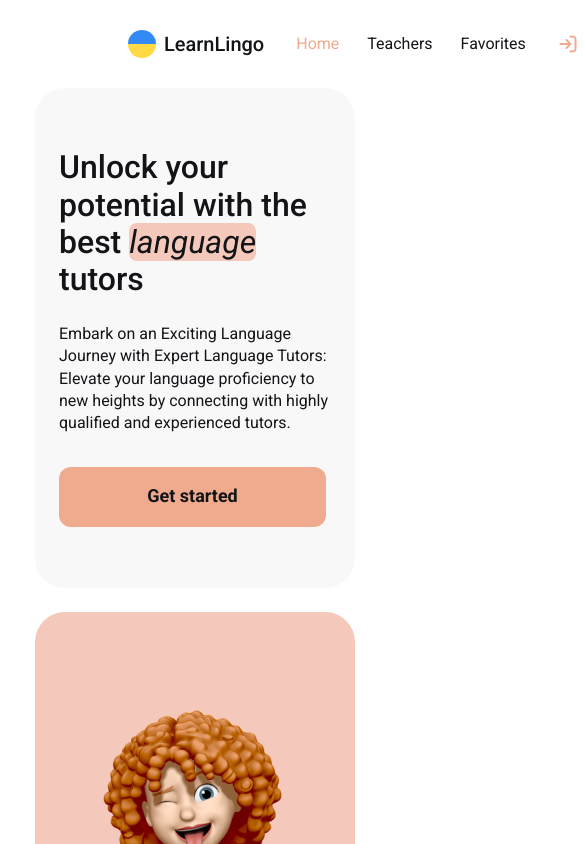
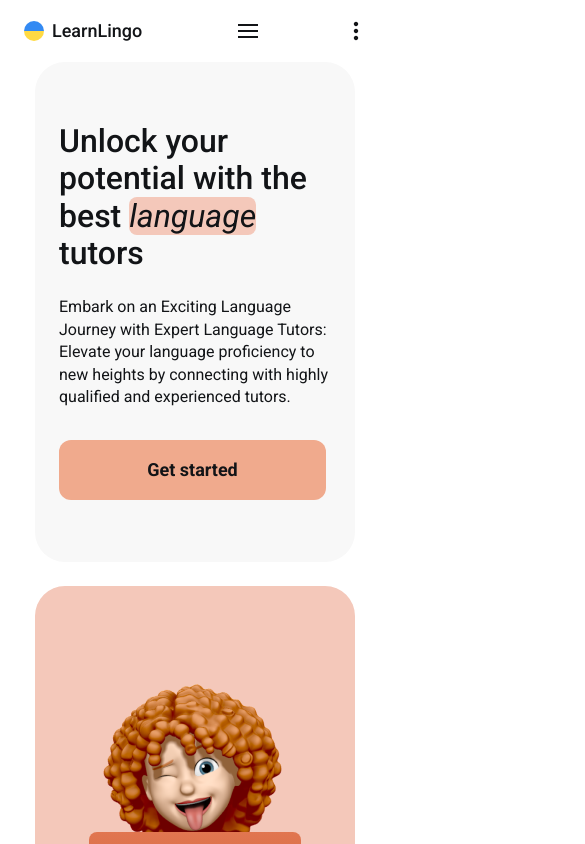
Before and after one commit to MolchanovaOlga/Learn-Lingo, a React (Vite) app: page / in a window 390 px wide. Shown: the top 844 px of the page, 585 px wide, since content can reach past the window. Built offline with nearby package versions, Linux system fonts and the light colour scheme.

Commit message:
Change header in mobile

```diff
--- a/src/components/AuthNav/AuthNav.jsx
+++ b/src/components/AuthNav/AuthNav.jsx
@@ -3,6 +3,7 @@ import sprite from "../../assets/sprite.svg";
 
 const AuthNav = () => {
   return (
+    <>
       <div className={css.authNavContainer}>
         <button type="button" className={css.btnLogIn}>
           <svg className={css.iconLogIn} width="20" height="20">
@@ -14,6 +15,12 @@ const AuthNav = () => {
           Registration
         </button>
       </div>
+      <button type="button" className={css.btnAuthNav}>
+        <svg className={css.iconThreeDots} width="20" height="20">
+          <use href={`${sprite}#icon-dots-three-vertical`}></use>
+        </svg>
+      </button>
+    </>
   );
 };
 
--- a/src/components/AuthNav/AuthNav.module.css
+++ b/src/components/AuthNav/AuthNav.module.css
@@ -1,5 +1,5 @@
 .authNavContainer {
-  display: flex;
+  display: none;
   align-items: center;
   justify-content: center;
   gap: 16px;
@@ -17,6 +17,11 @@
   gap: 8px;
 }
 
+.btnLogIn:hover {
+  color: var(--hover-color);
+  transition: color 200ms linear;
+}
+
 .iconLogIn {
   stroke: var(--main-color);
   fill: transparent;
@@ -24,12 +29,49 @@
   height: 20px;
 }
 
+.btnLogIn:hover .iconLogIn {
+  stroke: var(--hover-color);
+  transition: stroke 200ms linear;
+}
+
 .btnRegister {
   color: var(--main-white-color);
   background-color: var(--black-color);
   border-radius: 12px;
-  width: 166px;
+  width: 120px;
   height: 48px;
   font-weight: 700;
   line-height: 1.25;
 }
+
+.btnRegister:hover {
+  background-color: var(--hover-color);
+  transition: background-color 200ms linear;
+}
+
+.btnAuthNav {
+  display: flex;
+  align-items: center;
+  justify-content: center;
+  background-color: transparent;
+  margin-left: 24px;
+}
+
+.iconThreeDots {
+  fill: var(--black-color);
+  height: 20px;
+}
+
+@media screen and (min-width: 768px) {
+  .authNavContainer {
+    display: flex;
+  }
+
+  .btnAuthNav {
+    display: none;
+  }
+
+  .btnRegister {
+    width: 166px;
+  }
+}
--- a/src/components/Container/Container.module.css
+++ b/src/components/Container/Container.module.css
@@ -1,5 +1,5 @@
 .container {
-  padding: 20px 64px 32px 64px;
+  padding: 20px 0 32px 0;
 }
 
 @media screen and (min-width: 768px) and (max-width: 1439px) {
--- a/src/components/Header/Header.module.css
+++ b/src/components/Header/Header.module.css
@@ -2,6 +2,18 @@
   display: flex;
   align-items: center;
   justify-content: space-between;
-  padding: 0 64px;
+  padding: 0 24px;
   margin-bottom: 20px;
 }
+
+@media screen and (min-width: 768px) and (max-width: 1439px) {
+  .header {
+    padding: 0;
+  }
+}
+
+@media screen and (min-width: 1440px) {
+  .header {
+    padding: 0 64px;
+  }
+}
--- a/src/components/HomeContent/HomeContent.module.css
+++ b/src/components/HomeContent/HomeContent.module.css
@@ -54,6 +54,11 @@
   font-size: 18px;
   font-weight: 700;
   line-height: 1.6;
+}
+
+.btn:hover {
+  background-color: var(--hover-color);
+  transition: background-color 200ms linear;
 }
 
 /* ------------------------------------image------------------------------------ */
--- a/src/components/Logo/Logo.module.css
+++ b/src/components/Logo/Logo.module.css
@@ -7,14 +7,25 @@
 }
 
 .circleContainer {
-  width: 28px;
-  height: 28px;
+  width: 20px;
+  height: 20px;
   border-radius: 50%;
   background: linear-gradient(#338af3 50%, #ffda44 50%);
 }
 
 .logoText {
-  font-size: 20px;
+  font-size: 18px;
   font-weight: 500;
   line-height: 1.2;
 }
+
+@media screen and (min-width: 768px) {
+  .logoText {
+    font-size: 20px;
+  }
+
+  .circleContainer {
+    width: 28px;
+    height: 28px;
+  }
+}
--- a/src/components/Navigation/Navigation.jsx
+++ b/src/components/Navigation/Navigation.jsx
@@ -1,6 +1,7 @@
 import clsx from "clsx";
 import { NavLink } from "react-router-dom";
 
+import sprite from "../../assets/sprite.svg";
 import css from "./Navigation.module.css";
 
 const Navigation = () => {
@@ -8,6 +9,7 @@ const Navigation = () => {
     return clsx(css.link, isActive && css.active);
   };
   return (
+    <>
       <nav className={css.nav}>
         <NavLink to="/" className={buildLinkClass}>
           Home
@@ -19,6 +21,12 @@ const Navigation = () => {
           Favorites
         </NavLink>
       </nav>
+      <button type="button" className={css.btnMenu}>
+        <svg className={css.iconMenu} width="20" height="20">
+          <use href={`${sprite}#icon-menu`}></use>
+        </svg>
+      </button>
+    </>
   );
 };
 
--- a/src/components/Navigation/Navigation.module.css
+++ b/src/components/Navigation/Navigation.module.css
@@ -1,5 +1,5 @@
 .nav {
-  display: flex;
+  display: none;
   align-items: center;
   justify-content: center;
   gap: 28px;
@@ -11,6 +11,24 @@
 }
 
 .link:hover {
-  color: var(--main-color);
+  color: var(--hover-color);
   transition: color 200ms linear;
 }
+
+.btnMenu {
+  display: flex;
+  align-items: center;
+  justify-content: center;
+  background-color: transparent;
+  fill: var(--black-color);
+}
+
+@media screen and (min-width: 768px) {
+  .nav {
+    display: flex;
+  }
+
+  .btnMenu {
+    display: none;
+  }
+}
--- a/src/index.css
+++ b/src/index.css
@@ -11,6 +11,7 @@
   /* yellow theme */
   --main-color: #f4c550;
   --light-color: #fbe9ba;
+  --hover-color: #ffdc86;
   --dark-iMac-gradient: #d08f38;
   --light-iMac-gradient: #eeb055;
   --dark-apple-gradient: #e7c885;
@@ -20,6 +21,7 @@
   /* green theme */
   --main-color: #9fbaae;
   --light-color: #cbded3;
+  --hover-color: #a2d7bf;
   --dark-iMac-gradient: #183e49;
   --light-iMac-gradient: #295761;
   --dark-apple-gradient: #9eb9ad;
@@ -29,6 +31,7 @@
   /* blue theme */
   --main-color: #9fb7ce;
   --light-color: #bfd6ea;
+  --hover-color: #99c1e8;
   --dark-iMac-gradient: #1f385a;
   --light-iMac-gradient: #314b6e;
   --dark-apple-gradient: #9fb6cd;
@@ -38,6 +41,7 @@
   /* red theme */
   --main-color: #e0a39a;
   --light-color: #f2c0bd;
+  --hover-color: #fbab9e;
   --dark-iMac-gradient: #982a27;
   --light-iMac-gradient: #b03f3e;
   --dark-apple-gradient: #dfa299;
@@ -47,6 +51,7 @@
   /* brown theme */
   --main-color: #f0aa8d;
   --light-color: #f4c8ba;
+  --hover-color: #ffa67f;
   --dark-iMac-gradient: #ca5b38;
   --light-iMac-gradient: #e17650;
   --dark-apple-gradient: #efa98c;
```
Also changed, not shown: src/assets/sprite.svg. Lines whose indentation alone changed are shown as unchanged.
